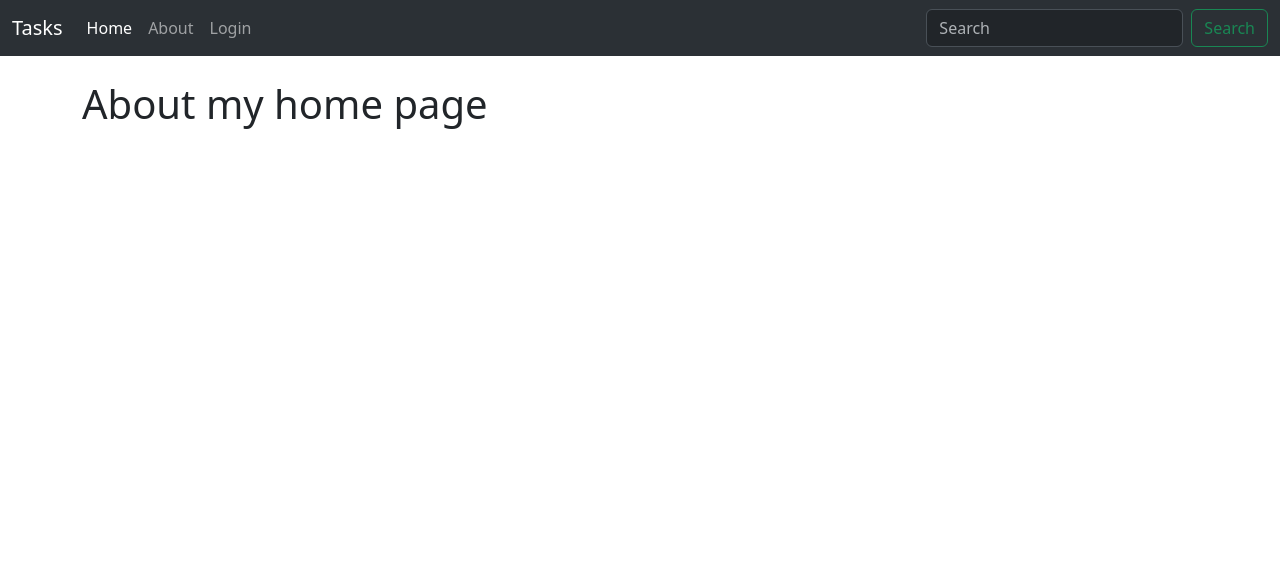
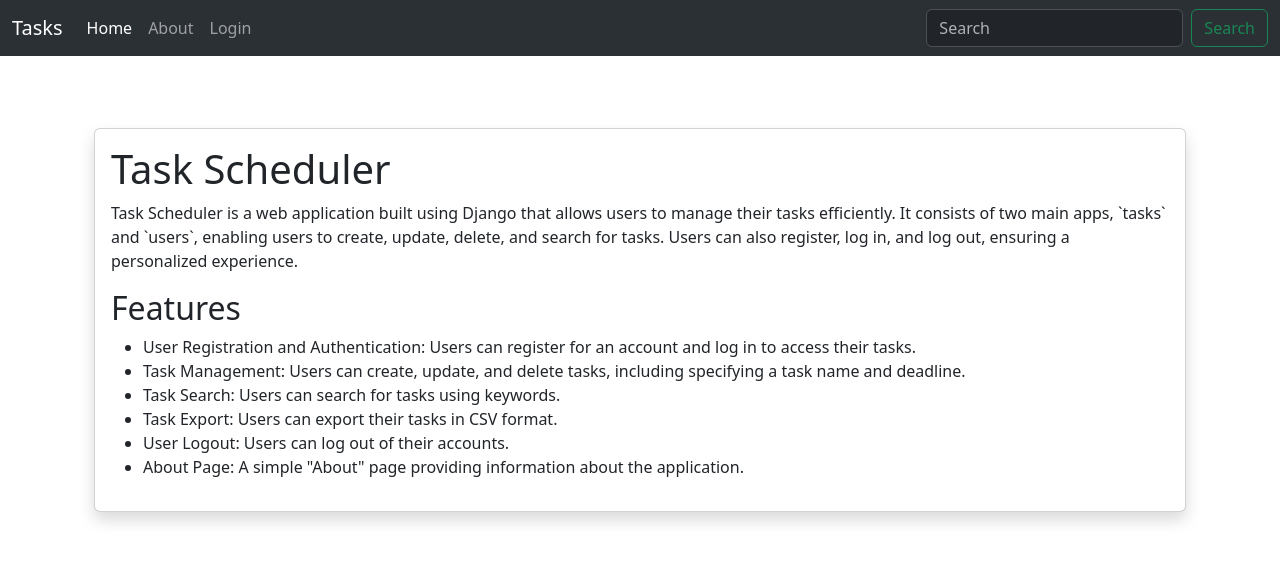
Before and after one commit to Dealer86/Task-scheduler, a Django app: page /about/ in a window 1280 px wide. Shown: the top 562 px of the page. Run offline with Django 4.2, Linux system fonts and the light colour scheme; some libraries are stand-ins or nearby versions.

Commit message:
Added style

```diff
--- a/task_scheduler/tasks/templates/tasks/about.html
+++ b/task_scheduler/tasks/templates/tasks/about.html
@@ -1,5 +1,25 @@
 {% extends 'base.html' %}
 
 {% block content %}
-    <h1>About my home page</h1>
-{% endblock content%}
+    <div class="container mt-5">
+        <div class="card shadow">
+            <div class="card-body">
+                <h1>Task Scheduler</h1>
+
+                <p>
+                    Task Scheduler is a web application built using Django that allows users to manage their tasks efficiently. It consists of two main apps, `tasks` and `users`, enabling users to create, update, delete, and search for tasks. Users can also register, log in, and log out, ensuring a personalized experience.
+                </p>
+
+                <h2>Features</h2>
+                <ul>
+                    <li>User Registration and Authentication: Users can register for an account and log in to access their tasks.</li>
+                    <li>Task Management: Users can create, update, and delete tasks, including specifying a task name and deadline.</li>
+                    <li>Task Search: Users can search for tasks using keywords.</li>
+                    <li>Task Export: Users can export their tasks in CSV format.</li>
+                    <li>User Logout: Users can log out of their accounts.</li>
+                    <li>About Page: A simple "About" page providing information about the application.</li>
+                </ul>
+            </div>
+        </div>
+    </div>
+{% endblock content %}
```
